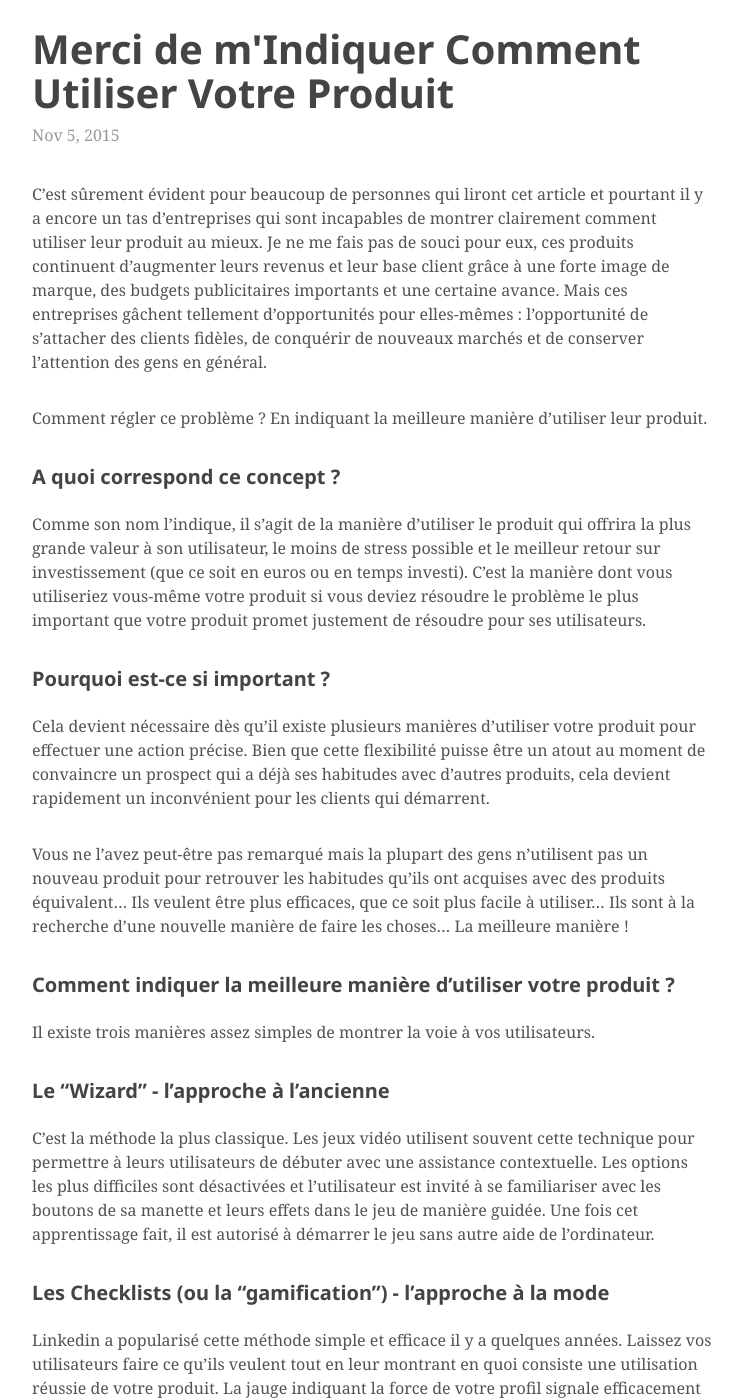
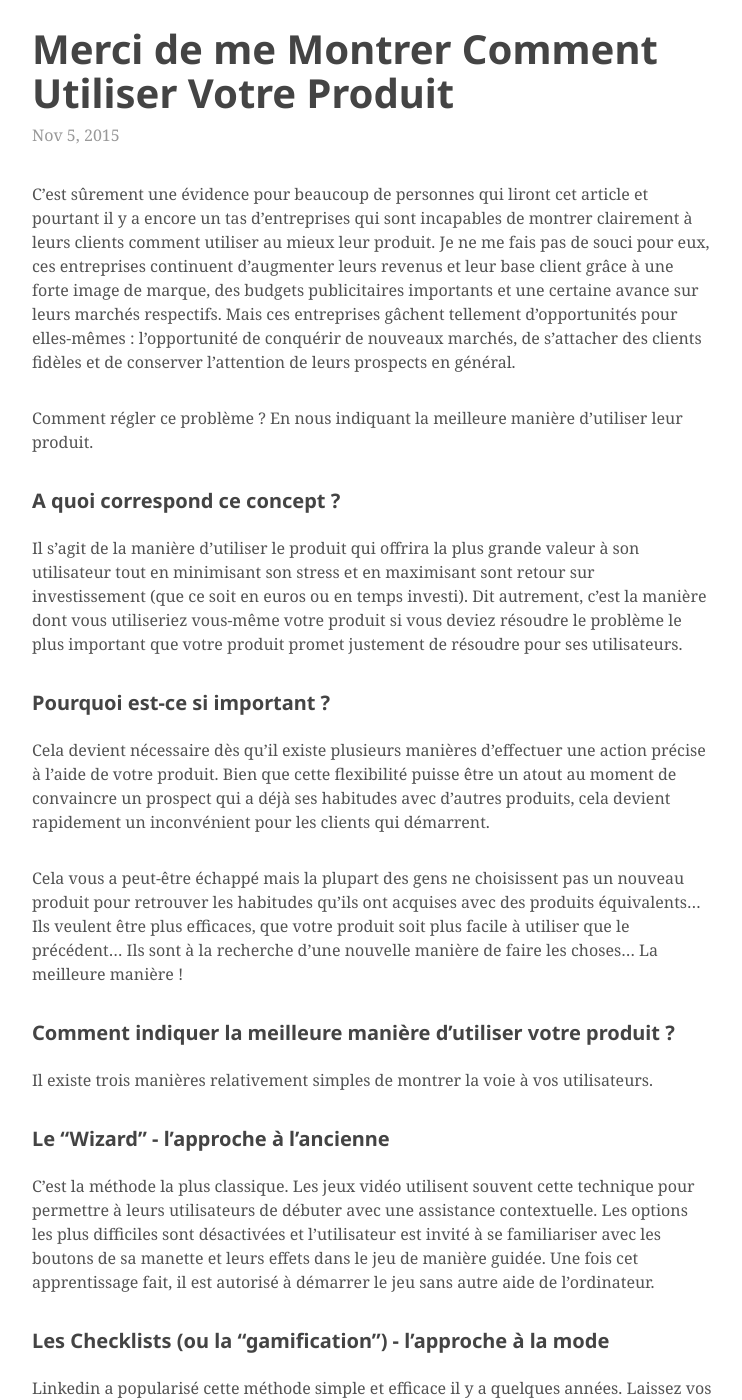
Before and after one commit to tarikpeudon/tarikpeudon.github.io, a Jekyll site: the page built from _posts/2015-11-05-expliquez-moi-comment-utiliser-votre-produit.markdown, in a window 1280 px wide and 1400 px high. Shown: the whole window, without its empty margins (268-1010 px from the left). Built offline with Jekyll 4.4.1, drawn with Linux system fonts in a browser that asks for light colours; some web fonts are replaced; some of the changed text lies outside the part shown.

Commit message:
Update 2015-11-05-expliquez-moi-comment-utiliser-votre-produit.markdown

```diff
--- a/_posts/2015-11-05-expliquez-moi-comment-utiliser-votre-produit.markdown
+++ b/_posts/2015-11-05-expliquez-moi-comment-utiliser-votre-produit.markdown
@@ -1,27 +1,27 @@
 ---
 layout: post
-title:  "Merci de m'Indiquer Comment Utiliser Votre Produit"
+title:  "Merci de me Montrer Comment Utiliser Votre Produit"
 date:   2015-11-05 23:48:16
 categories: category1
 ---
 
-C’est sûrement évident pour beaucoup de personnes qui liront cet article et pourtant il y a encore un tas d’entreprises qui sont incapables de montrer clairement comment utiliser leur produit au mieux. Je ne me fais pas de souci pour eux, ces produits continuent d’augmenter leurs revenus et leur base client grâce à une forte image de marque, des budgets publicitaires importants et une certaine avance. Mais ces entreprises gâchent tellement d’opportunités pour elles-mêmes : l’opportunité de s’attacher des clients fidèles, de conquérir de nouveaux marchés et de conserver l’attention des gens en général.
+C’est sûrement une évidence pour beaucoup de personnes qui liront cet article et pourtant il y a encore un tas d’entreprises qui sont incapables de montrer clairement à leurs clients comment utiliser au mieux leur produit. Je ne me fais pas de souci pour eux, ces entreprises continuent d’augmenter leurs revenus et leur base client grâce à une forte image de marque, des budgets publicitaires importants et une certaine avance sur leurs marchés respectifs. Mais ces entreprises gâchent tellement d’opportunités pour elles-mêmes : l’opportunité de conquérir de nouveaux marchés, de s’attacher des clients fidèles et de conserver l’attention de leurs prospects en général.
 
-Comment régler ce problème ? En indiquant la meilleure manière d’utiliser leur produit.
+Comment régler ce problème ? En nous indiquant la meilleure manière d’utiliser leur produit.
 
 ### A quoi correspond ce concept ?
 
-Comme son nom l’indique, il s’agit de la manière d’utiliser le produit qui offrira la plus grande valeur à son utilisateur, le moins de stress possible et le meilleur retour sur investissement (que ce soit en euros ou en temps investi). C’est la manière dont vous utiliseriez vous-même votre produit si vous deviez résoudre le problème le plus important que votre produit promet justement de résoudre pour ses utilisateurs.
+Il s’agit de la manière d’utiliser le produit qui offrira la plus grande valeur à son utilisateur tout en minimisant son stress et en maximisant sont retour sur investissement (que ce soit en euros ou en temps investi). Dit autrement, c’est la manière dont vous utiliseriez vous-même votre produit si vous deviez résoudre le problème le plus important que votre produit promet justement de résoudre pour ses utilisateurs.
 
 ### Pourquoi est-ce si important ?
 
-Cela devient nécessaire dès qu’il existe plusieurs manières d’utiliser votre produit pour effectuer une action précise. Bien que cette flexibilité puisse être un atout au moment de convaincre un prospect qui a déjà ses habitudes avec d’autres produits, cela devient rapidement un inconvénient pour les clients qui démarrent.
+Cela devient nécessaire dès qu’il existe plusieurs manières d'effectuer une action précise à l'aide de votre produit. Bien que cette flexibilité puisse être un atout au moment de convaincre un prospect qui a déjà ses habitudes avec d’autres produits, cela devient rapidement un inconvénient pour les clients qui démarrent.
 
-Vous ne l’avez peut-être pas remarqué mais la plupart des gens n’utilisent pas un nouveau produit pour retrouver les habitudes qu’ils ont acquises avec des produits équivalent… Ils veulent être plus efficaces, que ce soit plus facile à utiliser… Ils sont à la recherche d’une nouvelle manière de faire les choses… La meilleure manière !
+Cela vous a peut-être échappé mais la plupart des gens ne choisissent pas un nouveau produit pour retrouver les habitudes qu’ils ont acquises avec des produits équivalents… Ils veulent être plus efficaces, que votre produit soit plus facile à utiliser que le précédent… Ils sont à la recherche d’une nouvelle manière de faire les choses… La meilleure manière !
 
 ### Comment indiquer la meilleure manière d’utiliser votre produit ?
 
-Il existe trois manières assez simples de montrer la voie à vos utilisateurs.
+Il existe trois manières relativement simples de montrer la voie à vos utilisateurs.
 
 ### Le “Wizard” - l’approche à l’ancienne
 
@@ -29,12 +29,12 @@ C’est la méthode la plus classique. Les jeux vidéo utilisent souvent cette t
 
 ### Les Checklists (ou la “gamification”) - l’approche à la mode
 
-Linkedin a popularisé cette méthode simple et efficace il y a quelques années. Laissez vos utilisateurs faire ce qu’ils veulent tout en leur montrant en quoi consiste une utilisation réussie de votre produit. La jauge indiquant la force de votre profil signale efficacement qu’en atteignant 100% vous maximisez vos chances de tirer profit de Linkedin. Dans leur cas, l’ordre de complétion du profil n’est pas imposé mais vous savez à tout moment quelle est la meilleure manière d’utiliser leur plateforme.
+Linkedin a popularisé cette méthode simple et efficace il y a quelques années. Laissez vos utilisateurs faire ce qu’ils veulent tout en leur montrant en quoi consiste une utilisation réussie de votre produit. Ainsi, la jauge indiquant la force de votre profil signale efficacement qu’en atteignant 100% vous maximisez vos chances de tirer profit de Linkedin (vous faire repérer par un chasseur de tête par exemple). Dans leur cas, l’ordre de complétion du profil n’est pas imposé mais vous savez à tout moment quelle est la meilleure manière d’utiliser leur plateforme.
 
 ### Le Design - l’approche cachée
 
-C’est certainement l’approche la plus puissante et la plus efficace. En faisant l’effort de penser le design de votre produit en amont, vous pouvez forcer la manière dont votre utilisateur utilise votre produit par défaut. L’iPhone est un des exemples les plus élégants de cette méthode. Chacune des fonctions est construite pour nous encourager à l’utiliser de la meilleure manière - les options avancées étant affichées que dans un second temps.
+C’est certainement l’approche la plus puissante et la plus efficace. En faisant l’effort de penser le design de votre produit en amont, vous pouvez orienter la manière dont vos clients utilisent votre produit par défaut. L’iPhone est un des exemples les plus élégants de cette méthode. Chacune des fonctions est construite pour nous encourager à l’utiliser de la meilleure manière - les options avancées n'étant affichées que dans un second temps.
 
 ### La meilleure manière d’utiliser votre produit comme avantage comparatif
 
-Indiquer clairement la meilleure manière d’utiliser votre produit consiste à éliminer toutes les questions que vos clients pourraient se poser. Cela implique d’encourager vos utilisateurs à utiliser votre produit d’une manière qui leur permet d’en récolter le maximum de bénéfices en le moins de temps possible. Implémentez cette approche et vous comme vos clients aurez tout ce dont vous avez besoin pour réussir.
+Indiquer clairement la meilleure manière d’utiliser votre produit consiste à éliminer toutes les questions que vos clients pourraient se poser. Cela implique d’encourager vos clients à utiliser votre produit d’une manière qui leur permet d’en récolter le maximum de bénéfices en le moins de temps possible. Implémentez cette approche et vous comme vos clients aurez tout ce dont vous avez besoin pour réussir.
```
